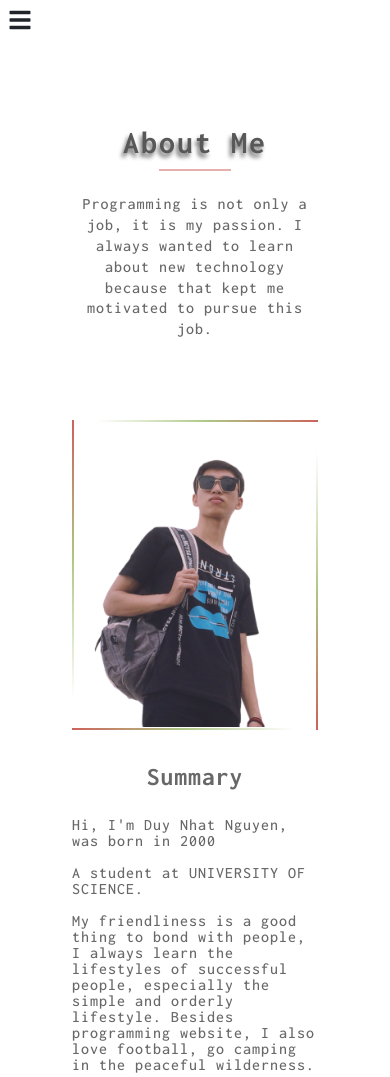
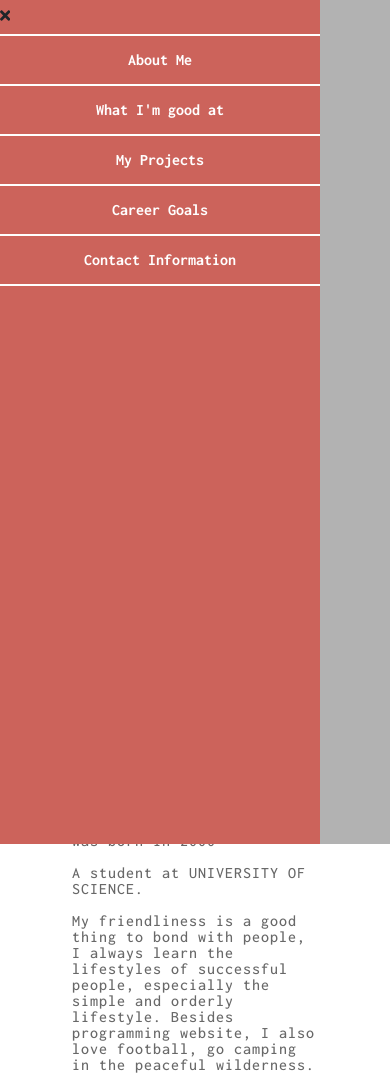
Before and after one commit to duynhat369/portfolio, a PHP site: page / in a window 390 px wide, after a click that opens the changed part. Shown: the top 1077 px of the page. Run offline with PHP 8.4, Linux system fonts and the light colour scheme; style sheets or scripts are compiled from the project's sources; some libraries are stand-ins or nearby versions.

Commit message:
style on mobile screen

```diff
--- a/views/scss/_mobile.scss
+++ b/views/scss/_mobile.scss
@@ -1,12 +1,22 @@
+.nav-mobile-checkbox:checked ~ .navigator-mobile {
+  transform: translateX(0%);
+}
+.nav-mobile-checkbox:checked ~ .overlay {
+  display: block;
+}
 .navigator-mobile {
-  transform: translateX(-100%);
-  background-color: $primary-color;
   position: fixed;
   top: 0;
   left: 0;
   bottom: 0;
+
   width: 320px;
+  z-index: 9999;
   max-width: 100%;
+
+  background-color: $primary-color;
+  transform: translateX(-100%);
+  transition: transform linear 0.3s;
   .icon-close {
     width: 100%;
     height: 15px;
```
